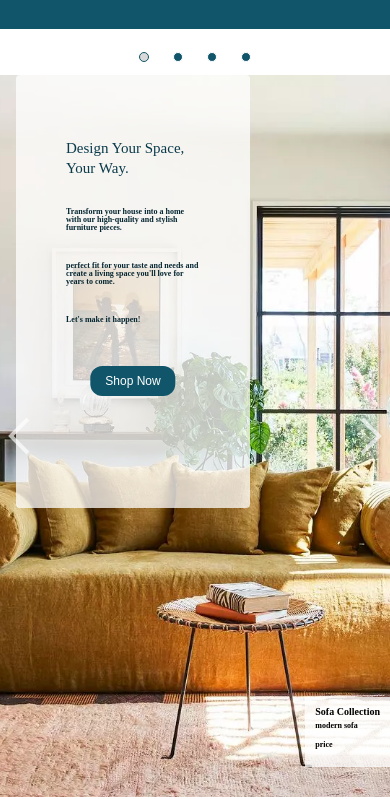
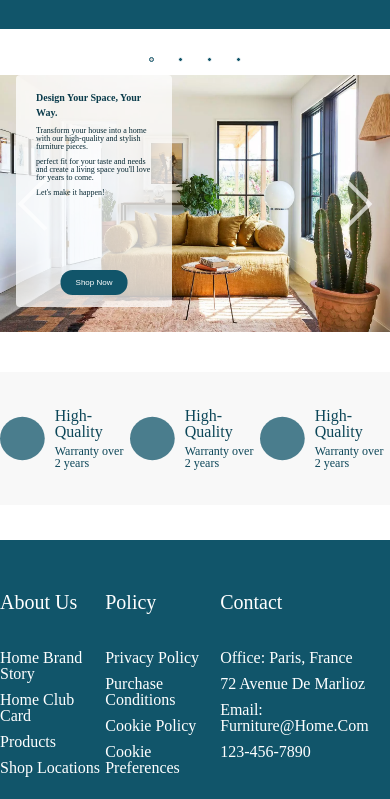
Before and after one commit to AnikoShaverdashvili/Furniture-Brand-, a plain HTML site: page index.html in a window 390 px wide. Shown: the part 71-870 px from the top of the page. Drawn offline with Linux system fonts and the light colour scheme; a web font is replaced by a local one.

Commit message:
added changes

```diff
--- a/css/responsive.css
+++ b/css/responsive.css
@@ -1,59 +1,17 @@
-/* 508*/
-
-@media screen and (max-width: 640px) {
-  .slider__nav-button {
-    height: 40px;
-    width: 40px;
-  }
-  /* .slider__navlink {
-    height: 12px;
-    width: 12px;
-  } */
-}
-
-@media screen and (max-width: 1545px) {
-  .image-btn {
-    padding: 18px 30px;
-    font-size: 25px;
-  }
+@media screen and (max-width: 1245px) {
   .top-left h1 {
-    font-size: 40px;
-    line-height: 50px;
+    font-size: 35px;
+    line-height: 45px;
+    margin-bottom: 20px;
   }
   .top-left p {
     font-size: 15px;
   }
-}
-
-@media screen and (max-width: 1170px) {
   .image-btn {
     padding: 18px 30px;
     font-size: 20px;
   }
-  .top-left h1 {
-    font-size: 30px;
-    line-height: 40px;
-  }
-  .top-left p {
-    font-size: 15px;
-  }
-}
-@media screen and (max-width: 1015px) {
-  .image-btn {
-    padding: 10px 20px;
-    font-size: 15px;
-  }
-  .top-left h1 {
-    font-size: 25px;
-    line-height: 30px;
-  }
-  .top-left p {
-    font-size: 12px;
-  }
-  .top-left {
-    height: 70%;
-    width: 50%;
-  }
+
   .bottom-right {
     padding: 10px;
     bottom: 30px;
@@ -70,12 +28,43 @@
     font-size: 10px;
   }
 }
-@media screen and (max-width: 508px) {
+
+@media screen and (max-width: 995px) {
+  .image-btn {
+    padding: 18px 30px;
+    font-size: 15px;
+    bottom: 10%;
+  }
   .top-left h1 {
     font-size: 20px;
     line-height: 30px;
+    margin-bottom: 5px;
   }
   .top-left p {
+    font-size: 12px;
+    margin-top: 7px;
+  }
+  .slider__navlink {
+    width: 5px;
+    height: 5px;
+  }
+}
+@media screen and (max-width: 670px) {
+  .top-left h1 {
+    font-size: 15px;
+  }
+  .top-left p {
+    font-size: 10px;
+  }
+  .image-btn {
+    padding: 15px 25px;
+    font-size: 10px;
+    bottom: 10%;
+  }
+
+  .bottom-right {
+    padding: 5px;
+    bottom: 20px;
     font-size: 10px;
   }
   .bottom-right h3 {
@@ -88,20 +77,46 @@
     font-size: 8px;
   }
 }
-@media screen and (max-width: 440px) {
-  .image-btn {
-    padding: 8px 15px;
-    font-size: 12px;
+@media screen and (max-width: 581px) {
+  .top-left {
+    padding: 30px 40px;
   }
   .top-left h1 {
-    font-size: 15px;
-    line-height: 20px;
+    font-size: 10px;
+    line-height: 15px;
   }
   .top-left p {
     font-size: 8px;
   }
-  .top-left {
-    height: 60%;
-    width: 60%;
+  .image-btn {
+    padding: 8px 15px;
+    font-size: 8px;
+    bottom: 10%;
+  }
+  .bottom-right {
+    display: none;
   }
 }
+@media screen and (max-width: 430px) {
+  .top-left {
+    padding: 15px 20px;
+  }
+  .top-left p {
+    font-size: 8px;
+  }
+  .image-btn {
+    font-size: 8px;
+    bottom: 5%;
+  }
+}
+@media screen and (max-width: 336px) {
+  .top-left {
+    padding: 10px 15px;
+  }
+  .top-left p {
+    font-size: 8px;
+  }
+  .image-btn {
+    font-size: 5px;
+  }
+}
--- a/css/style.css
+++ b/css/style.css
@@ -112,7 +112,7 @@ body {
 }
 
 .slider {
-  height: 722px;
+  height: fit-content;
   display: block;
   position: relative;
   width: 100%;
@@ -120,14 +120,15 @@ body {
   overflow: hidden;
 }
 .top-left {
+  position: relative;
+  height: 90%;
   padding: 63px 50px;
   background-color: #ffffffbf;
-  width: 30%;
+  width: 40%;
   border-radius: 4px;
   position: absolute;
   top: 0px;
   left: 16px;
-  height: 90%;
 }
 
 .bottom-right {
@@ -152,6 +153,7 @@ body {
   font-size: 16px;
 }
 .top-left p {
+  font-weight: 400;
   font-size: 18px;
   width: 100%;
   text-align: left;
@@ -162,7 +164,7 @@ body {
 .top-left h1 {
   width: 100%;
   font-size: 50px;
-  font-weight: 400;
+  font-weight: 600;
   line-height: 62.5px;
   color: #0a3b4b;
   text-align: left;
@@ -170,9 +172,9 @@ body {
   margin-bottom: 30px;
 }
 .image-btn {
-  margin-top: 42px;
   position: absolute;
   left: 50%;
+  bottom: 20%;
   transform: translateX(-50%);
   color: #ffffff;
   font-size: 30px;
```
